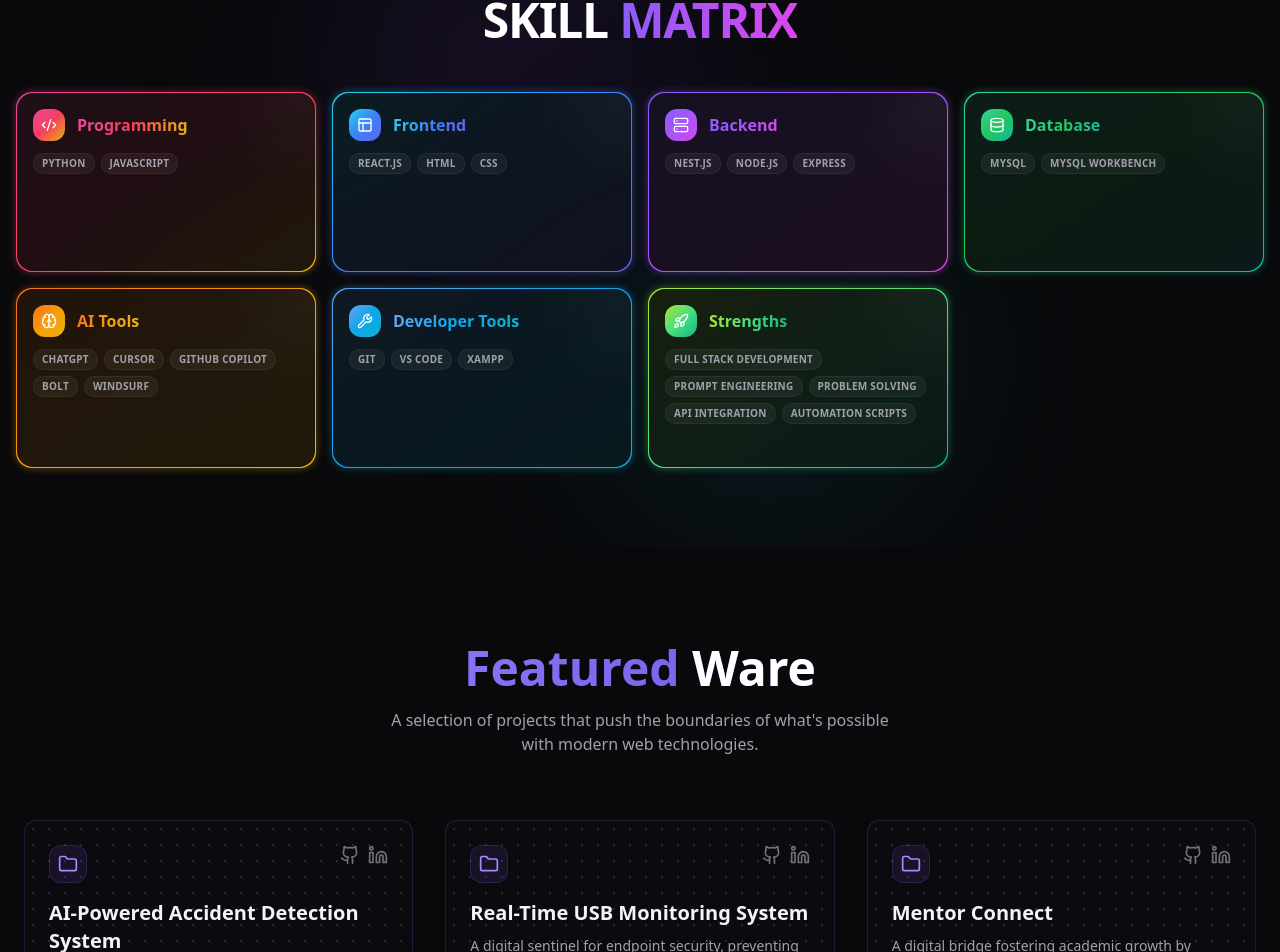
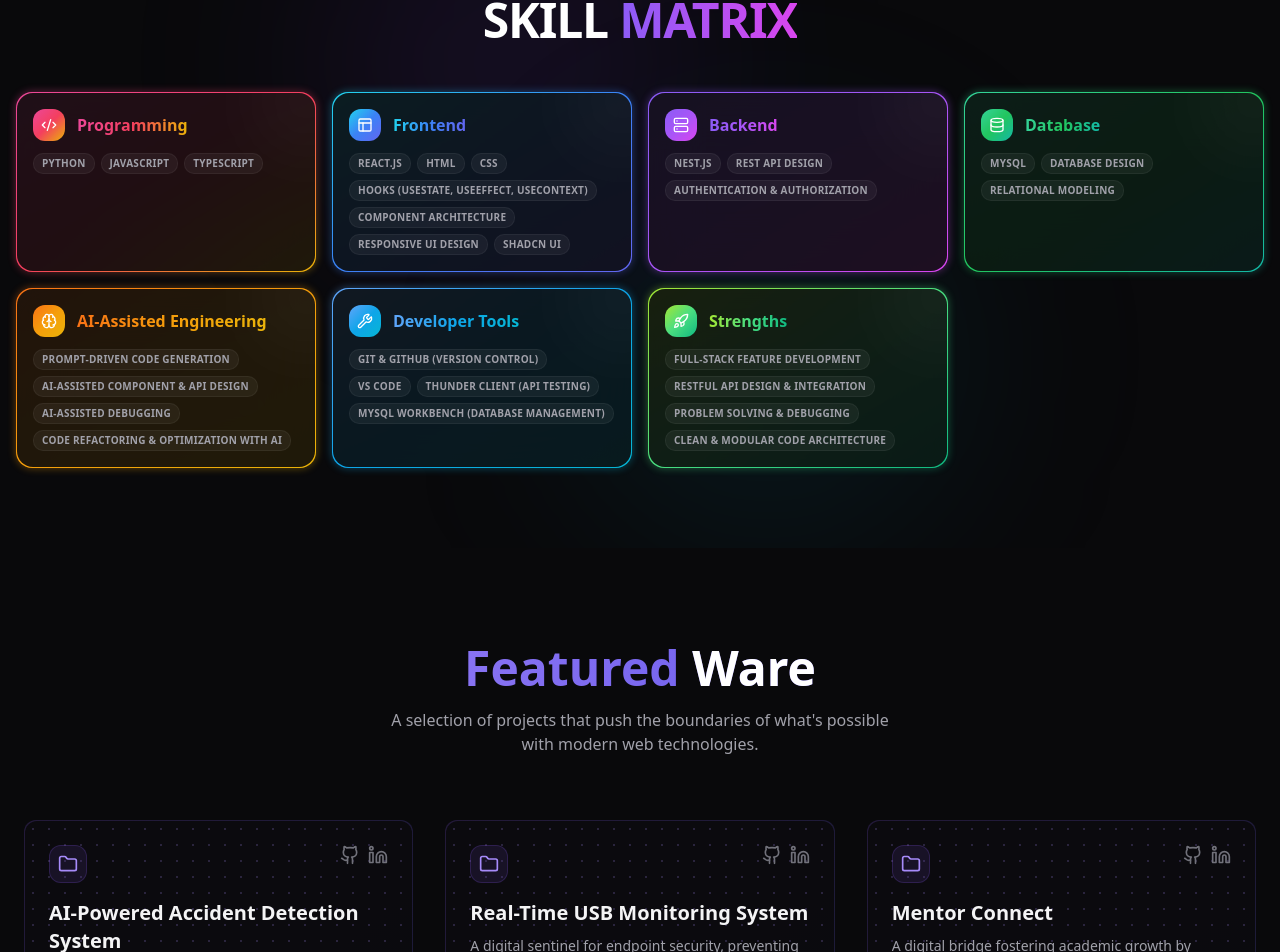
Before and after one commit to AnilGowdaBV/my-portfolio, a React (Vite) app: page / in a window 1280 px wide. Shown: the part 1806-2758 px from the top of the page. Built offline with nearby package versions, Linux system fonts and the light colour scheme.

Commit message:
skills upgraded

```diff
--- a/src/components/Skills.tsx
+++ b/src/components/Skills.tsx
@@ -48,7 +48,7 @@ function PrismCard({ category, index }: { category: typeof skills[0], index: num
                     </div>
 
                     {/* Skills Pills - Compact & Scrollable */}
-                    <div className="flex flex-wrap gap-1.5 overflow-y-auto pr-1 [&::-webkit-scrollbar]:w-1 [&::-webkit-scrollbar-thumb]:bg-zinc-700 [&::-webkit-scrollbar-track]:bg-transparent">
+                    <div className="flex flex-wrap gap-1.5 overflow-y-auto overflow-x-auto pr-1 [&::-webkit-scrollbar]:w-1 [&::-webkit-scrollbar]:h-1 [&::-webkit-scrollbar-thumb]:bg-zinc-700 [&::-webkit-scrollbar-track]:bg-transparent">
                         {category.skills.map((skill, idx) => (
                             <span
                                 key={idx}
--- a/src/data/skills.ts
+++ b/src/data/skills.ts
@@ -3,36 +3,36 @@ export const skills = [
     {
         title: "Programming",
         icon: "code",
-        skills: ["Python", "JavaScript"],
+        skills: ["Python", "JavaScript", "TypeScript"],
     },
     {
         title: "Frontend",
         icon: "layout",
-        skills: ["React.js", "HTML", "CSS"],
+        skills: ["React.js", "HTML", "CSS", "Hooks (useState, useEffect, useContext)", "Component Architecture", "Responsive UI Design", "ShadCN UI", "Tailwind CSS", "Axios"],
     },
     {
         title: "Backend",
         icon: "server",
-        skills: ["Nest.js", "Node.js", "Express"],
+        skills: ["Nest.js", "REST API Design", "Authentication & Authorization"],
     },
     {
         title: "Database",
         icon: "database",
-        skills: ["MySQL", "MySQL Workbench"],
+        skills: ["MySQL", "Database Design", "Relational Modeling"],
     },
     {
-        title: "AI Tools",
+        title: "AI-Assisted Engineering",
         icon: "brain",
-        skills: ["ChatGPT", "Cursor", "GitHub Copilot", "Bolt", "Windsurf"],
+        skills: ["Prompt-Driven Code Generation", "AI-Assisted Component & API Design", "AI-Assisted Debugging", "Code Refactoring & Optimization with AI"],
     },
     {
         title: "Developer Tools",
         icon: "wrench",
-        skills: ["Git", "VS Code", "XAMPP"],
+        skills: ["Git & GitHub (Version Control)", "VS Code", "Thunder Client (API Testing)", "MySQL Workbench (Database Management)"],
     },
     {
         title: "Strengths",
         icon: "rocket",
-        skills: ["Full Stack Development", "Prompt Engineering", "Problem Solving", "API Integration", "Automation Scripts"],
+        skills: ["Full-Stack Feature Development", "RESTful API Design & Integration", "Problem Solving & Debugging", "Clean & Modular Code Architecture", "AI-Assisted Engineering (Prompt-Driven Development)", "Rapid Prototyping & Iterative Improvement"],
     },
 ];
```
